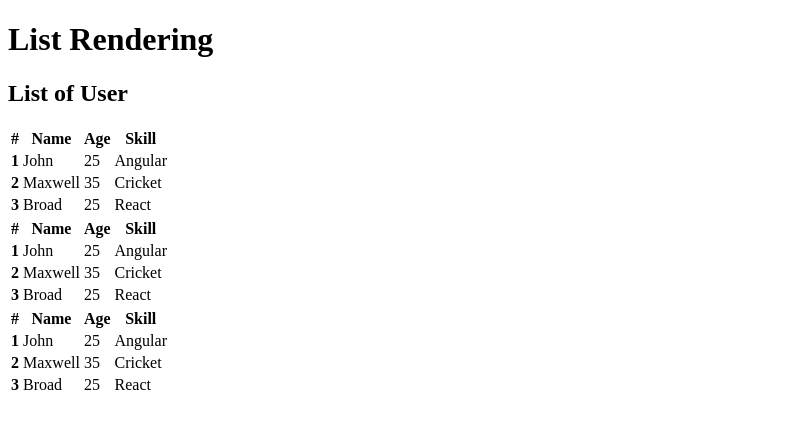
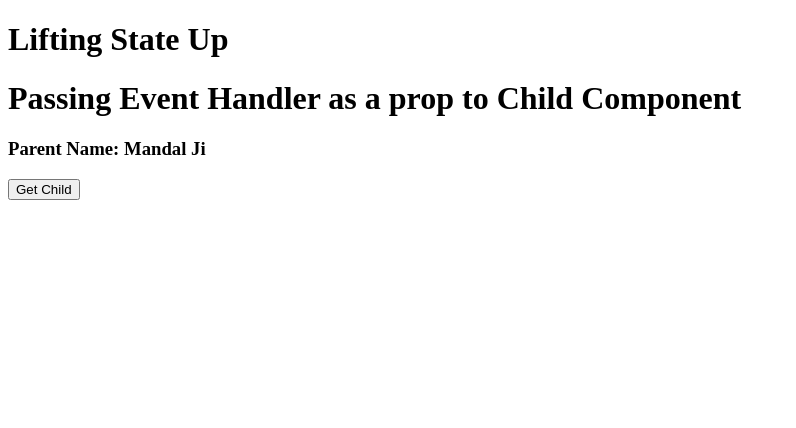
Before and after one commit to SE-rahulmandal18/Angular, a React (Create React App) app in the folder React/myapp/: page / in a window 1280 px wide. Shown: the top 428 px of the page, without its empty margins (0-796 px from the left). Built offline with nearby package versions, Linux system fonts and the light colour scheme.

Commit message:
lifting state up

```diff
--- /dev/null
+++ b/React/myapp/src/Lifting state up/App.js
@@ -0,0 +1,14 @@
+
+import Parent from './Parent'
+import React from 'react'
+
+function App() {
+    return (
+        <div>
+            <h1>Lifting State Up</h1>
+            <Parent />
+        </div>
+    )
+}
+
+export default App
--- /dev/null
+++ b/React/myapp/src/Lifting state up/Child.js
@@ -0,0 +1,25 @@
+import React, { Component } from 'react'
+
+export class Child extends Component {
+
+    state = {
+        childName: 'Rahul Mandal'
+    }
+
+    render() {
+        console.log(this.props);
+
+        let {clickHandler} = this.props;
+        let {childName} = this.state;
+
+        return (
+
+            <div>
+                {/* <button onClick={() => this.props.clickHandler(this.state.childName)}> Get Child</button> */}
+                <button onClick={() => clickHandler(childName)}> Get Child</button>
+            </div>
+        )
+    }
+}
+
+export default Child
--- /dev/null
+++ b/React/myapp/src/Lifting state up/Parent.js
@@ -0,0 +1,38 @@
+import React, { Component } from 'react'
+import Child from './Child'
+
+export class Parent extends Component {
+
+    // another way to define a state without using constructor
+    state = {
+
+        parentName: 'Mandal Ji',
+        childName: null
+
+    }
+
+
+    getChildName = (name) => {
+    console.log(name);
+    this.setState({
+        childName:name
+    })
+    }
+
+
+    render() {
+        return (
+            <div>
+                <h1>Passing Event Handler as a prop to Child Component</h1>
+                <h3>Parent Name: {this.state.parentName}</h3>
+
+                <Child clickHandler={this.getChildName}/>
+
+               {this.state.childName ? <h3>Child Name: {this.state.childName}</h3> : ''}
+            </div>
+        )
+    }
+
+}
+
+export default Parent
--- a/React/myapp/src/index.js
+++ b/React/myapp/src/index.js
@@ -1,6 +1,7 @@
 import React from 'react';
 import ReactDOM from 'react-dom';
-import App from './list rendering demo/App';
+import App from './Lifting state up/App';
+// import App from './list rendering demo/App';
 // import App from './conditional rendering demo/App';
 
 
@@ -25,5 +26,5 @@
 // }
 
 ReactDOM.render(
-  <App/>, document.querySelector("#root")
+  <App />, document.querySelector("#root")
 );
```
